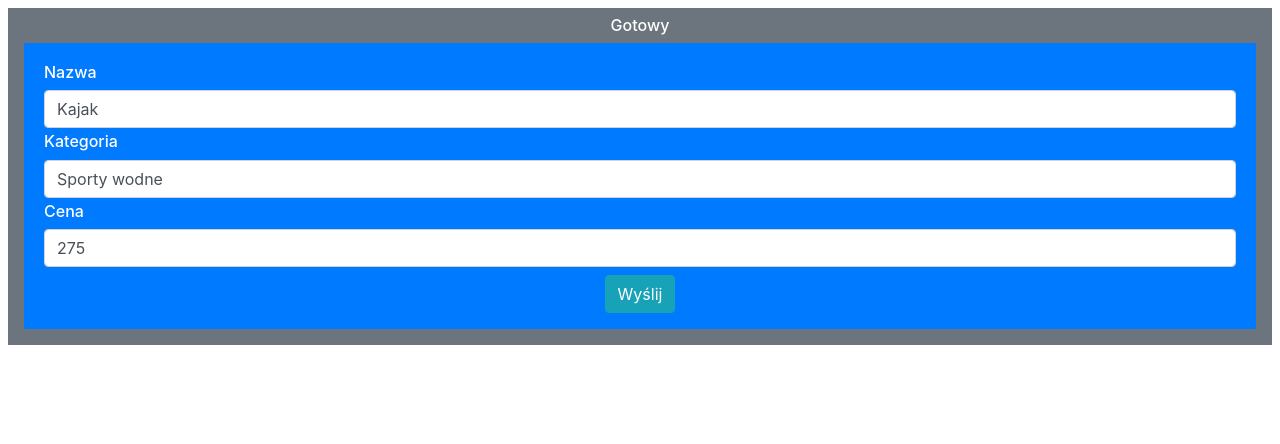
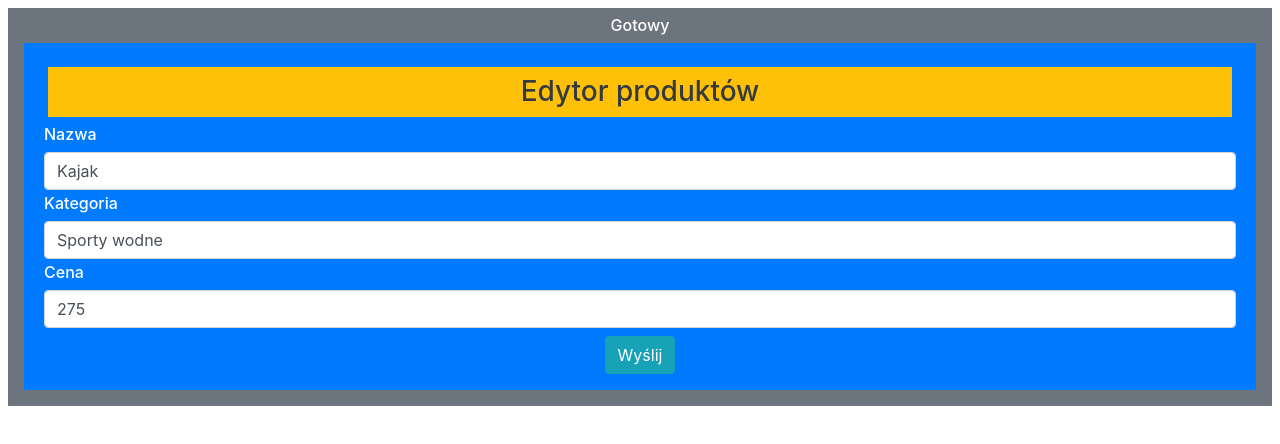
Before and after one commit to marekz/vuejs_simple_example, a Vue app in the folder templatesanddata/: page / in a window 1280 px wide. Shown: the top 444 px of the page. Built offline with nearby package versions, Linux system fonts and the light colour scheme.

Commit message:
VUEjs - using component slot

```diff
--- a/templatesanddata/src/App.vue
+++ b/templatesanddata/src/App.vue
@@ -2,7 +2,9 @@
     <div class="bg-secondary text-white text-center m-2 p-2 h5">
         <h6>{{ message }}</h6>
         <my-feature v-bind:initial-product="product"
-            v-on:productSubmit="updateProduct"></my-feature>
+            v-on:productSubmit="updateProduct">
+            <div class="bg-warning m-2 p-2 h3 text-dark">Edytor produktów</div>
+        </my-feature>
     </div>
 </template>
 
--- a/templatesanddata/src/components/Child.vue
+++ b/templatesanddata/src/components/Child.vue
@@ -1,5 +1,8 @@
 <template>
     <div class="bg-primary text-white text-center m-2 p-3 h6">
+        <slot>
+            <h4>Skorzystaj z pól formularza, aby zmienić dane</h4>
+        </slot>
         <div class="form-group m-1 text-left">
             <label>Nazwa</label>
             <input v-model="product.name" class="form-control" />
```
